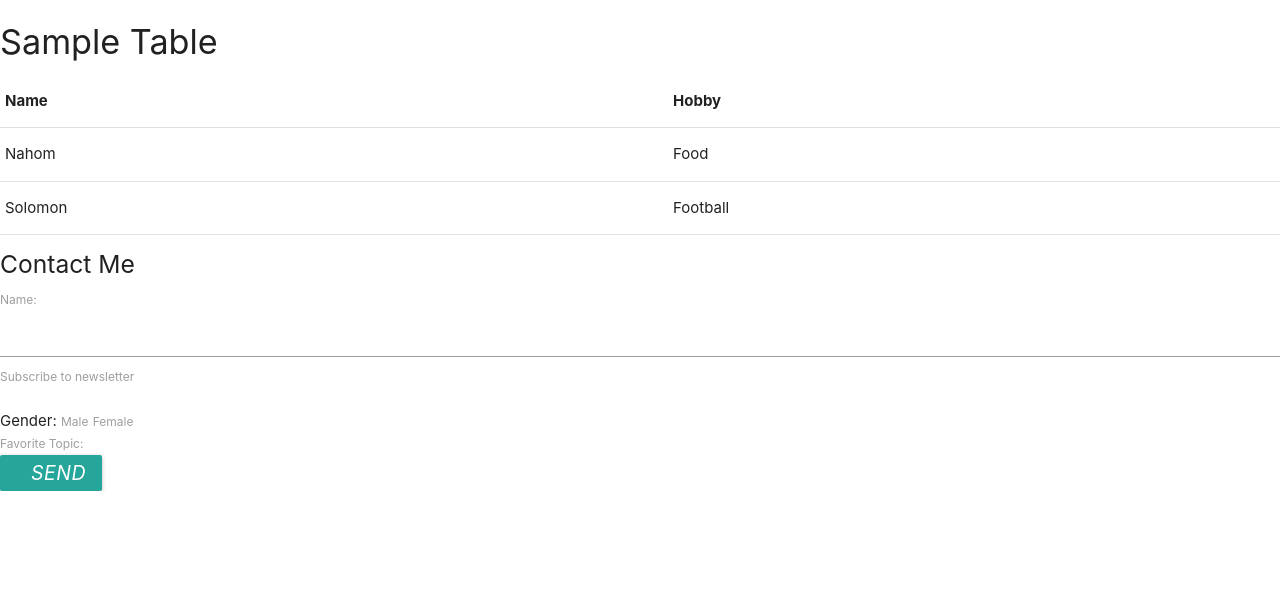
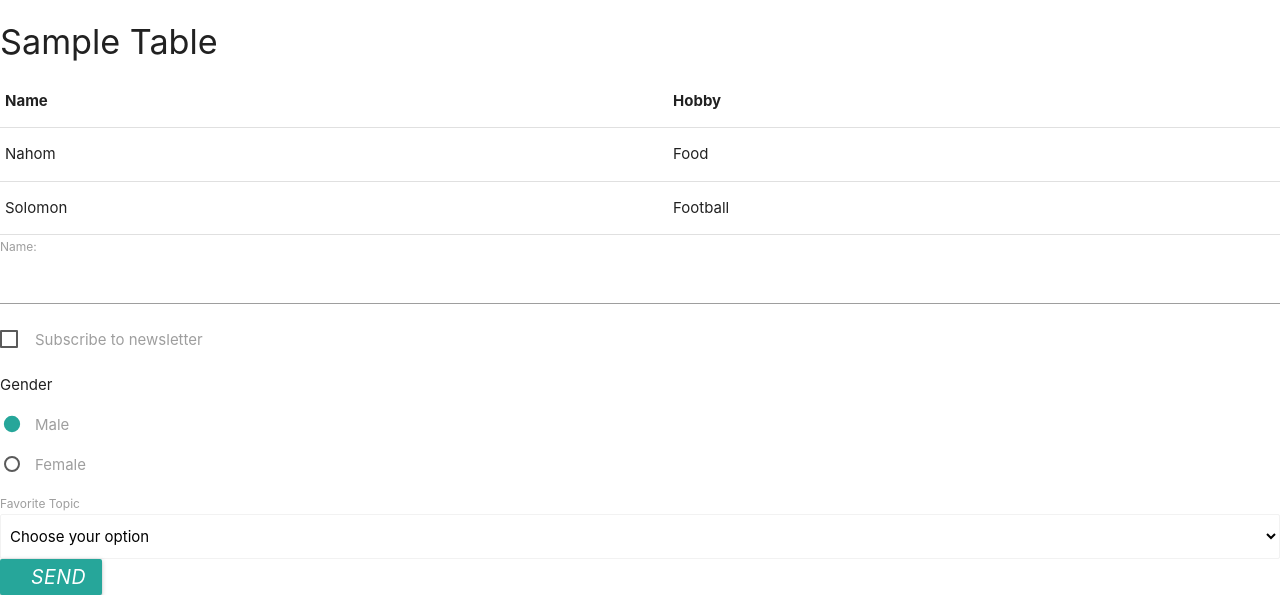
Before and after one commit to Nahom8097/Your-first-website-with-Framework, a plain HTML site: page index.html in a window 1280 px wide. Shown: the part 784-1379 px from the top of the page. Before the commit the page ends 1275 px from the top, so only its background shows below. Drawn offline with nearby package versions, Linux system fonts and the light colour scheme.

Commit message:
Update index.html

```diff
--- a/index.html
+++ b/index.html
@@ -63,26 +63,41 @@
                     </tr>
             </table>
         </div>
-        <div class="Contact Info">
-            <h5>Contact Me</h5>
-                <form>
-                    <label for="name">Name:</label>
-                    <input type="text" id="name" name="name">
-                    <label><input type="checkbox" name="subscribe"> Subscribe to newsletter</label>
-                </form>
+
+        <div class="Action">
+            <label for="name">Name:</label>
+                <input type="text" id="name" name="name">
+            <form action="#">
+                <p>
+                    <label>
+                        <input type="checkbox">
+                        <span>Subscribe to newsletter</span>
+                    </label>
                 <br>
-                Gender:
-                <label><input type="radio" name="gender" value="male"> Male</label>
-                <label><input type="radio" name="gender" value="female"> Female</label>
+                <br>
+                Gender
+                </p>
+                <p>
+                    <label>
+                        <input name="group1" type="radio" checked>
+                        <span>Male</span>
+                    </label>
+                </p>
+                <p>
+                    <label>
+                        <input name="group1" type="radio">
+                        <span>Female</span>
+                    </label>
+                </p>
+            </form>
         </div>
-        <div class="Fav Topic">
-                <label for="topic">Favorite Topic:</label>
-                    <select id="topic" name="topic">
-                        <option value="coding">Coding</option>
-                        <option value="music">Music</option>
-                        <option value="travel">Travel</option>
-                    </select>
-        </div>
+        <label>Favorite Topic</label>
+        <select class="browser-default">
+            <option value="select" disabled selected>Choose your option</option>
+            <option value="1">Coding</option>
+            <option value="2">Music</option>
+            <option value="3">Travel</option>
+        </select>
         <div>
             <button class="btn waves-effect waves-light" type="submit" name="action">
                 <i class="material-icons right">send</i>
```
